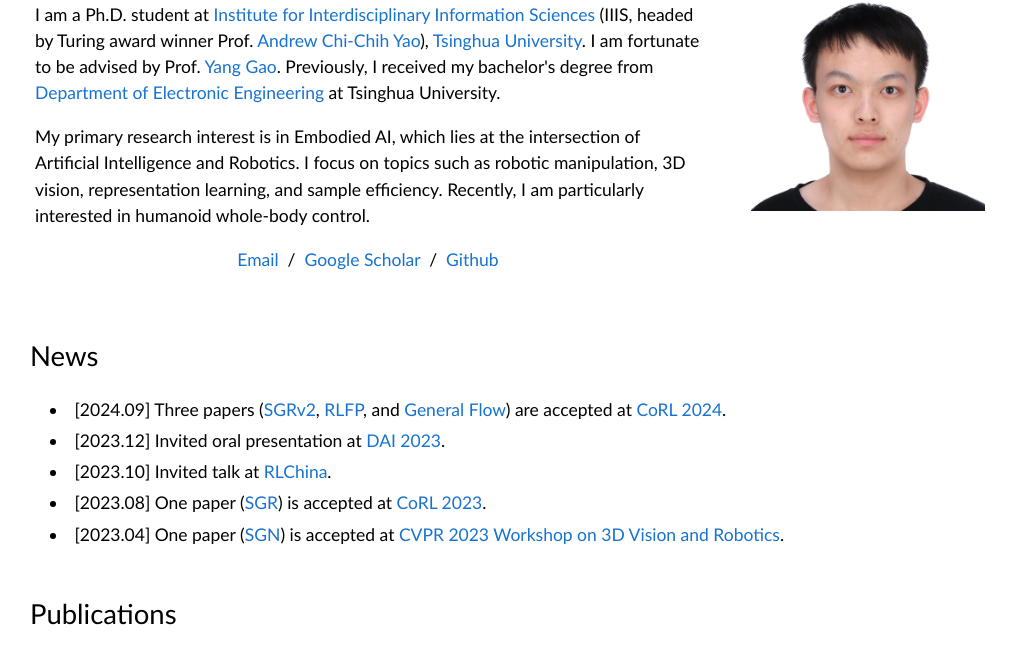
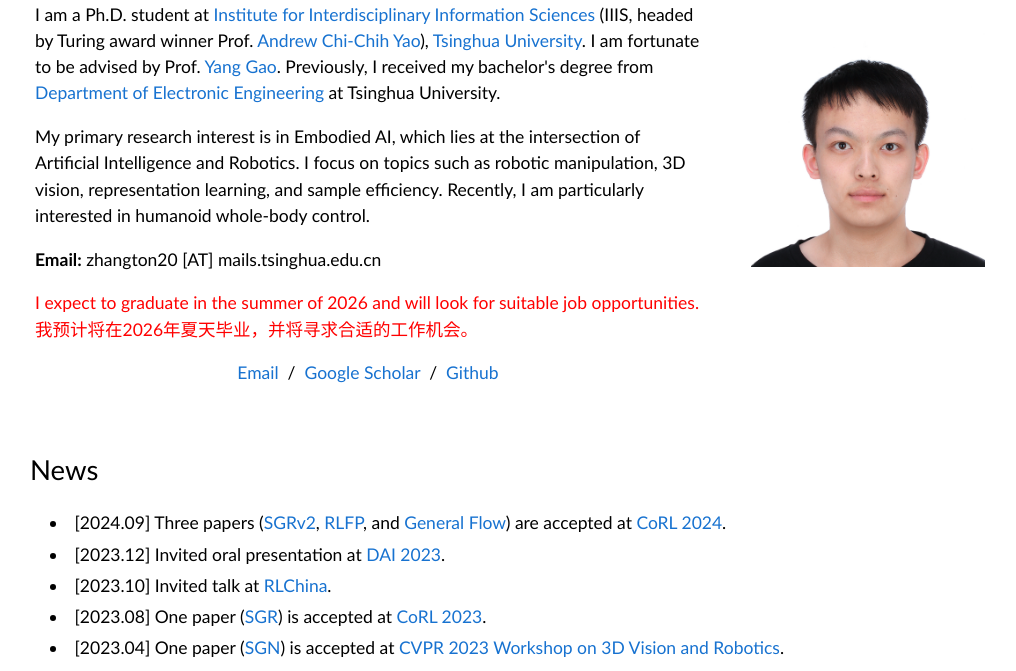
Before and after one commit to TongZhangTHU/TongZhangTHU.github.io, a plain HTML site: page index.html in a window 1280 px wide. Shown: the part 129-800 px from the top of the page, without its empty margins (130-1146 px from the left). Drawn offline with Linux system fonts and the light colour scheme.

Commit message:
update job market

```diff
--- a/index.html
+++ b/index.html
@@ -25,6 +25,11 @@
                 <p>I am a Ph.D. student at <a href="https://iiis.tsinghua.edu.cn/en/"> Institute for Interdisciplinary Information Sciences</a> (IIIS, headed by Turing award winner Prof. <a href="https://iiis.tsinghua.edu.cn/yao/">Andrew Chi-Chih Yao</a>), <a href="https://www.tsinghua.edu.cn/en/"> Tsinghua University</a>. I am fortunate to be advised by Prof. <a href="https://yang-gao.weebly.com/">Yang Gao</a>. Previously, I received my bachelor's degree from <a href="https://www.ee.tsinghua.edu.cn/en/">Department of Electronic Engineering</a> at Tsinghua University.
                 <p>
                   My primary research interest is in Embodied AI, which lies at the intersection of Artificial Intelligence and Robotics. I focus on topics such as robotic manipulation, 3D vision, representation learning, and sample efficiency. Recently, I am particularly interested in humanoid whole-body control.
+                <p>
+                  <strong>Email:</strong> zhangton20 [AT] mails.tsinghua.edu.cn
+                <p>
+                  <span style="color: red;">I expect to graduate in the summer of 2026 and will look for suitable job opportunities.  我预计将在2026年夏天毕业，并将寻求合适的工作机会。</span>
+                <p>
                 </p>
                 <p style="text-align:center">
                   <a href="mailto:zhangton20@mails.tsinghua.edu.cn">Email</a> &nbsp;/&nbsp;
```
